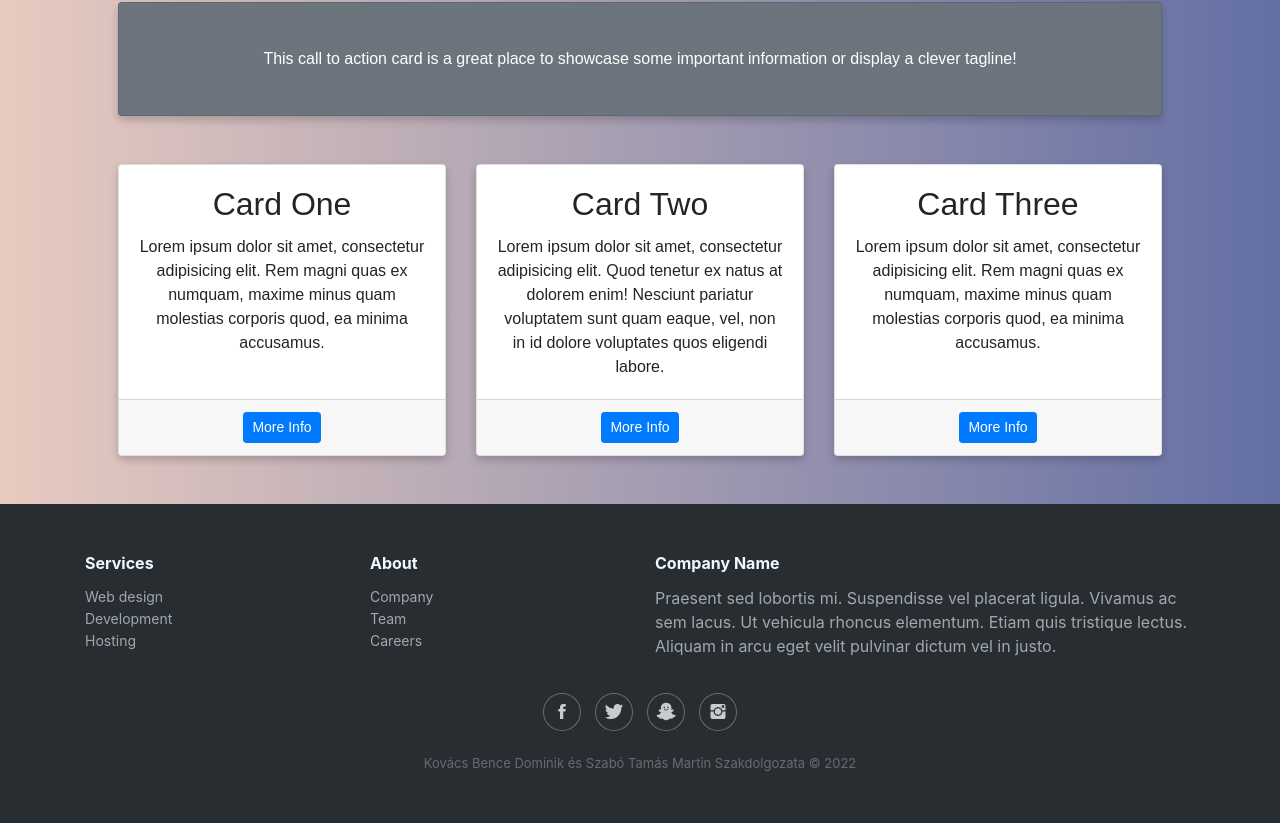
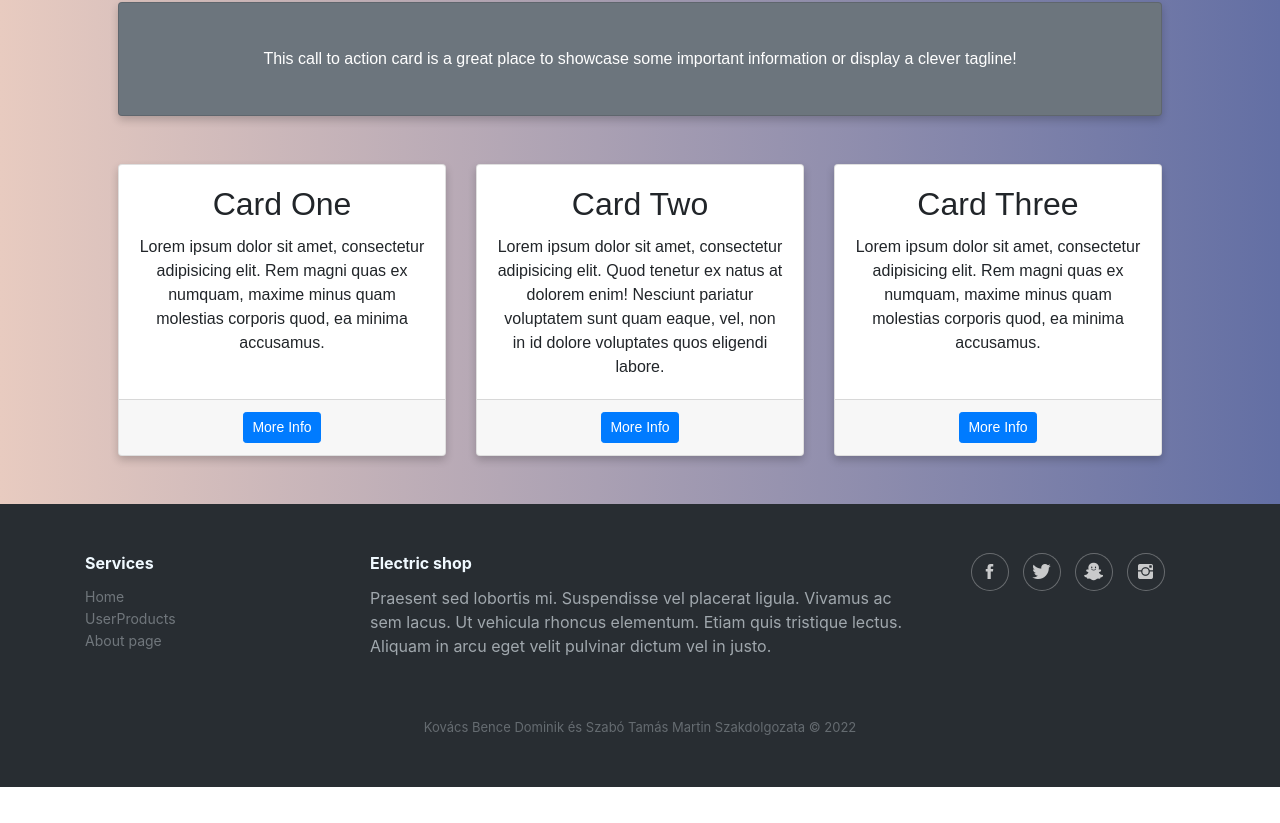
Before and after one commit to KovacsBence07/Szakdolgozat, a Vue app in the folder frontend/: page / in a window 1280 px wide. Shown: the part 450-1273 px from the top of the page. After the commit the page ends 1237 px from the top, so only its background shows below. Built offline with nearby package versions, Linux system fonts and the light colour scheme; no server answers.

Commit message:
Footer update

```diff
--- a/frontend/src/App.vue
+++ b/frontend/src/App.vue
@@ -28,7 +28,7 @@
             <a href="#" class="btn btn-danger" @click="Logout">Log out</a>
           </span>
           <span v-else>
-            <router-link to="/login" class="btn btn-primary" style="margin-right:10px">Login</router-link>
+            <router-link to="/login" class="btn btn-primary" style="margin-right:15px">Login</router-link>
             <router-link to="/register" class="btn btn-primary">Register</router-link>
           </span>
           <a class="btn btn-dark" href="#" id="cart" style="margin-left:15px;" ><i></i> View Cart</a>
--- a/frontend/src/components/Home.vue
+++ b/frontend/src/components/Home.vue
@@ -53,21 +53,21 @@
                     <div class="col-sm-6 col-md-3 item">
                         <h3>Services</h3>
                         <ul>
-                            <li><a href="#">Web design</a></li>
-                            <li><a href="#">Development</a></li>
-                            <li><a href="#">Hosting</a></li>
+                            <li><a> <router-link to="/home">Home</router-link></a></li>
+                            <li><a> <router-link to="/UserProducts">UserProducts</router-link></a></li>
+                            <li><a> <router-link to="/About">About page</router-link></a></li>
                         </ul>
                     </div>
-                    <div class="col-sm-6 col-md-3 item">
+                    <!-- <div class="col-sm-6 col-md-3 item">
                         <h3>About</h3>
                         <ul>
                             <li><a href="#">Company</a></li>
                             <li><a href="#">Team</a></li>
                             <li><a href="#">Careers</a></li>
                         </ul>
-                    </div>
+                    </div> -->
                     <div class="col-md-6 item text">
-                        <h3>Company Name</h3>
+                        <h3>Electric shop</h3>
                         <p>Praesent sed lobortis mi. Suspendisse vel placerat ligula. Vivamus ac sem lacus. Ut vehicula rhoncus elementum. Etiam quis tristique lectus. Aliquam in arcu eget velit pulvinar dictum vel in justo.</p>
                     </div>
                     <div class="col item social"><a href="#"><i class="icon ion-social-facebook"></i></a><a href="#"><i class="icon ion-social-twitter"></i></a><a href="#"><i class="icon ion-social-snapchat"></i></a><a href="#"><i class="icon ion-social-instagram"></i></a></div>
```
